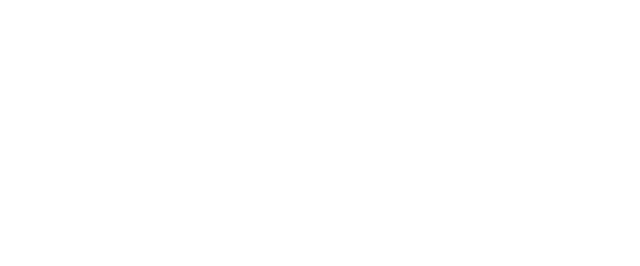
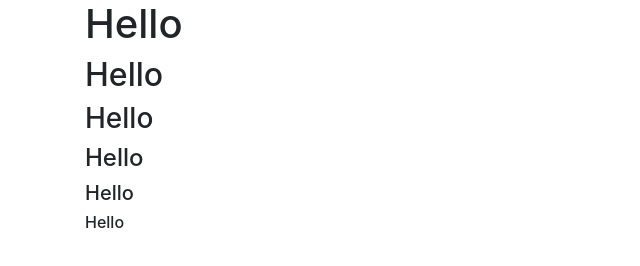
Before and after one commit to Pur3-MAlice/Bootstrap-Playground, a plain HTML site: page index.html in a window 1280 px wide. Shown: the whole page, without its empty margins (0-640 px from the left). Drawn offline with Linux system fonts and the light colour scheme.

Commit message:
adds h1-6 for later testing of bootstrap functionality

```diff
--- a/index.html
+++ b/index.html
@@ -10,7 +10,12 @@
   </head>
   <body>
     <div class="container">
-
+      <h1>Hello</h1>
+      <h2>Hello</h2>
+      <h3>Hello</h3>
+      <h4>Hello</h4>
+      <h5>Hello</h5>
+      <h6>Hello</h6>
     </div><!-- container -->
 
     <script src="js/jquery.slim.min.js"></script>
```
